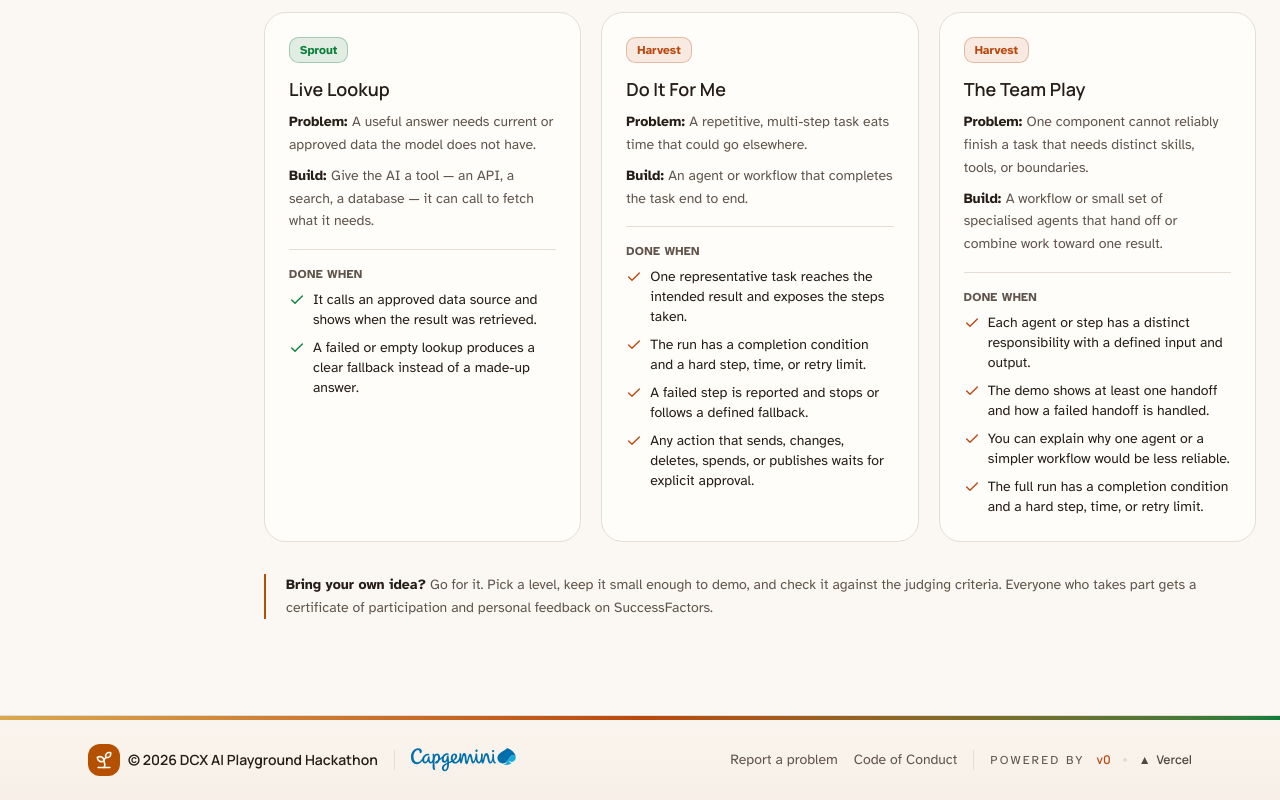
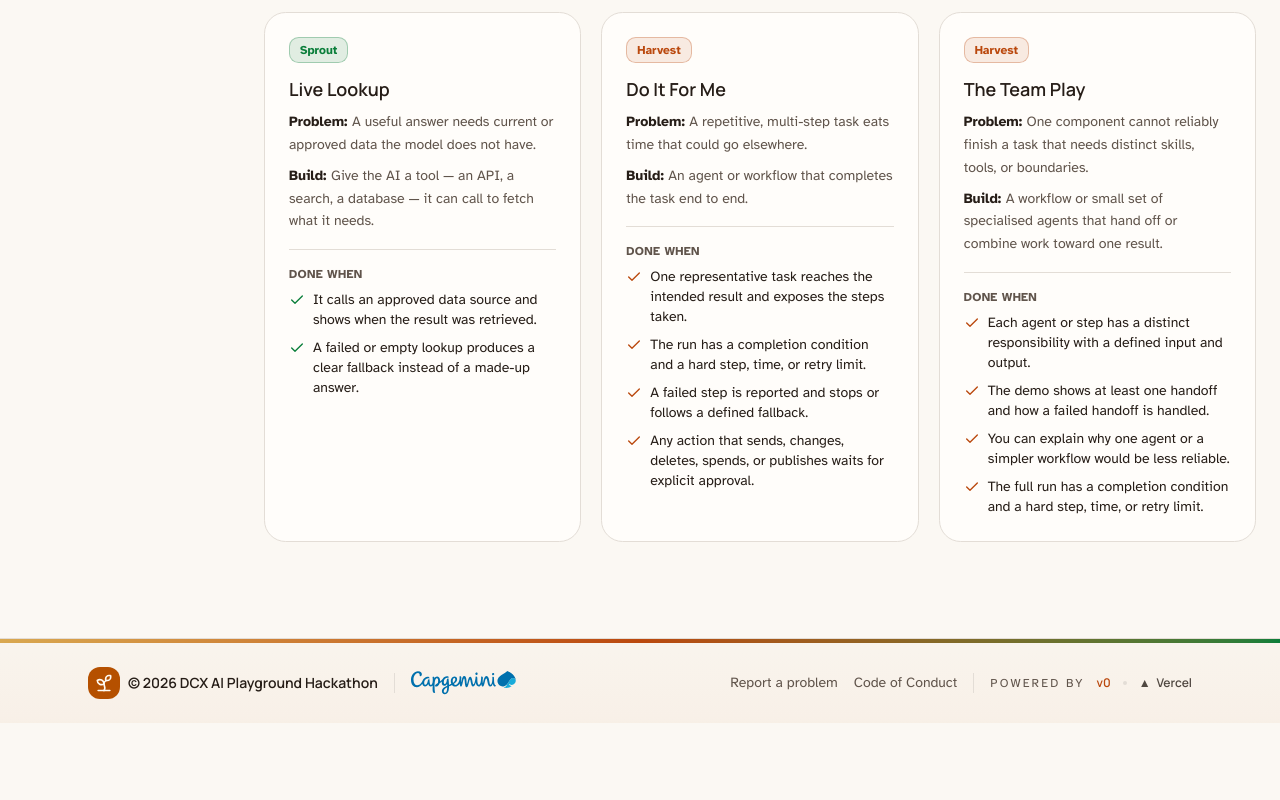
Before and after one commit to ramona-gawarwala/v0-dcx-hackathon-2026-website, a Next.js app: page /ai-integration in a window 1280 px wide. Shown: the part 1922-2722 px from the top of the page. After the commit the page ends 2645 px from the top, so only its background shows below. Built offline with nearby package versions, Linux system fonts and the light colour scheme.

Commit message:
Remove "Bring your own idea" callout from AI Integration page

```diff
--- a/components/sections/ai-integration.tsx
+++ b/components/sections/ai-integration.tsx
@@ -144,12 +144,6 @@ export function AiIntegration() {
           Pick one — a scoped idea beats a big vague one. Each works for any project type.
         </p>
         <ChallengeFilter />
-
-        <p className="mt-8 border-l-2 border-primary pl-5 text-sm leading-relaxed text-muted-foreground">
-          <span className="font-semibold text-foreground">Bring your own idea?</span> Go for it. Pick
-          a level, keep it small enough to demo, and check it against the judging criteria. Everyone
-          who takes part gets a certificate of participation and personal feedback on SuccessFactors.
-        </p>
       </div>
     </section>
   )
```
